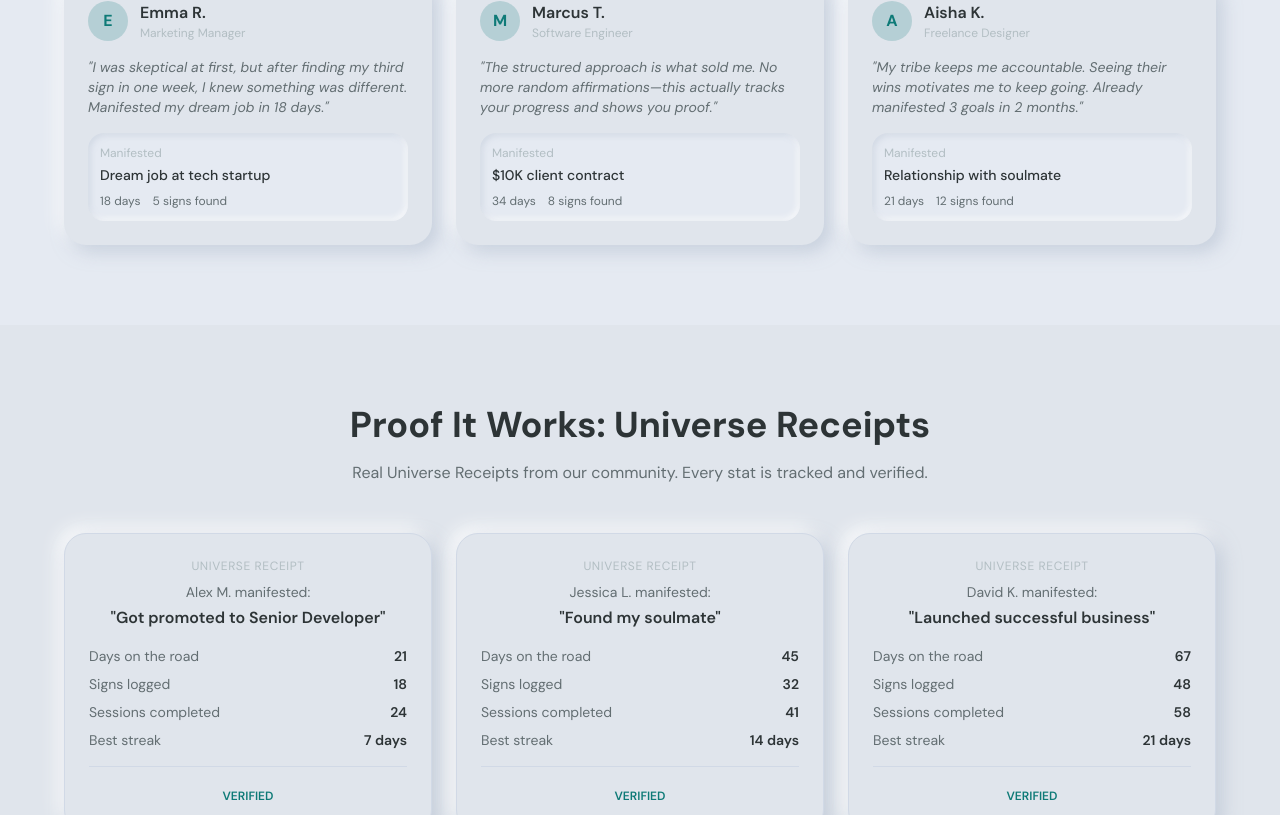
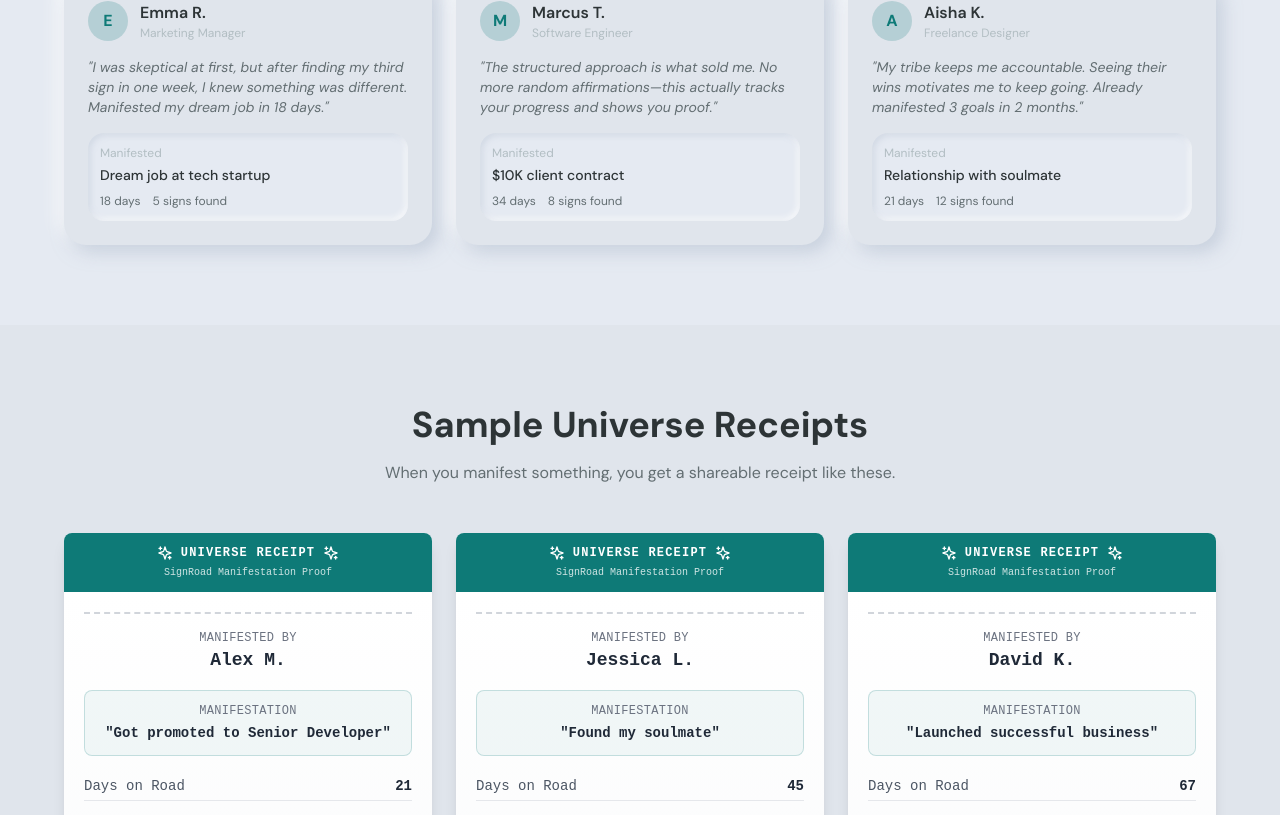
Before and after one commit to subhanisbhn07/SR, a React (Vite) app: page / in a window 1280 px wide. Shown: the part 3305-4120 px from the top of the page. Built offline with nearby package versions, Linux system fonts and the light colour scheme.

Commit message:
feat: update 'How It Works' to 'What You Can Do' and redesign sample receipts
Co-Authored-By: S S <subhanisbhn07@gmail.com>

```diff
--- a/src/pages/LandingPage.tsx
+++ b/src/pages/LandingPage.tsx
@@ -343,7 +343,7 @@ export const LandingPage: React.FC<LandingPageProps> = ({ onGetStarted }) => {
             viewport={{ once: true }}
             className="text-center mb-12"
           >
-            <h2 className="text-3xl md:text-4xl font-bold text-neumo-text mb-4">How It Works</h2>
+            <h2 className="text-3xl md:text-4xl font-bold text-neumo-text mb-4">What You Can Do on SignRoad</h2>
           </motion.div>
 
           <div className="space-y-6">
@@ -502,7 +502,7 @@ export const LandingPage: React.FC<LandingPageProps> = ({ onGetStarted }) => {
         </div>
       </section>
 
-      {/* Universe Receipts Section */}
+      {/* Sample Receipts Section */}
       <section className="py-20 px-4">
         <div className="max-w-6xl mx-auto">
           <motion.div
@@ -512,10 +512,10 @@ export const LandingPage: React.FC<LandingPageProps> = ({ onGetStarted }) => {
             className="text-center mb-12"
           >
             <h2 className="text-3xl md:text-4xl font-bold text-neumo-text mb-4">
-              Proof It Works: Universe Receipts
+              Sample Universe Receipts
             </h2>
             <p className="text-neumo-text-secondary">
-              Real Universe Receipts from our community. Every stat is tracked and verified.
+              When you manifest something, you get a shareable receipt like these.
             </p>
           </motion.div>
 
@@ -527,33 +527,75 @@ export const LandingPage: React.FC<LandingPageProps> = ({ onGetStarted }) => {
                 whileInView={{ opacity: 1, y: 0 }}
                 viewport={{ once: true }}
                 transition={{ duration: 0.5, delay: index * 0.1 }}
-                className="bg-neumo-bg rounded-neumo-lg p-6 shadow-neumo border border-neumo-border"
+                className="relative"
               >
-                <div className="text-center mb-4">
-                  <p className="text-xs text-neumo-text-muted uppercase tracking-wider mb-2">Universe Receipt</p>
-                  <p className="text-sm text-neumo-text-secondary">{receipt.name} manifested:</p>
-                  <p className="font-semibold text-neumo-text mt-1">"{receipt.manifested}"</p>
-                </div>
-                <div className="space-y-2 text-sm">
-                  <div className="flex justify-between">
-                    <span className="text-neumo-text-secondary">Days on the road</span>
-                    <span className="font-semibold text-neumo-text">{receipt.days}</span>
+                {/* Receipt Paper Style */}
+                <div className="bg-white rounded-lg shadow-lg overflow-hidden" style={{ fontFamily: 'monospace' }}>
+                  {/* Receipt Header */}
+                  <div className="bg-neumo-accent text-white py-3 px-4 text-center">
+                    <div className="flex items-center justify-center gap-2 mb-1">
+                      <Sparkles className="w-4 h-4" />
+                      <span className="text-xs font-bold tracking-widest uppercase">Universe Receipt</span>
+                      <Sparkles className="w-4 h-4" />
+                    </div>
+                    <p className="text-[10px] opacity-80">SignRoad Manifestation Proof</p>
                   </div>
-                  <div className="flex justify-between">
-                    <span className="text-neumo-text-secondary">Signs logged</span>
-                    <span className="font-semibold text-neumo-text">{receipt.signs}</span>
+
+                  {/* Receipt Body */}
+                  <div className="p-5 bg-gradient-to-b from-white to-gray-50">
+                    {/* Dotted line */}
+                    <div className="border-b-2 border-dashed border-gray-300 mb-4"></div>
+
+                    {/* User & Manifestation */}
+                    <div className="text-center mb-4">
+                      <p className="text-xs text-gray-500 uppercase tracking-wide">Manifested By</p>
+                      <p className="font-bold text-gray-800 text-lg">{receipt.name}</p>
+                    </div>
+
+                    <div className="bg-neumo-accent/5 rounded-lg p-3 mb-4 border border-neumo-accent/20">
+                      <p className="text-xs text-gray-500 uppercase tracking-wide text-center mb-1">Manifestation</p>
+                      <p className="font-semibold text-gray-800 text-center text-sm">"{receipt.manifested}"</p>
+                    </div>
+
+                    {/* Stats */}
+                    <div className="space-y-2 text-sm mb-4">
+                      <div className="flex justify-between items-center py-1 border-b border-gray-200">
+                        <span className="text-gray-600">Days on Road</span>
+                        <span className="font-bold text-gray-800">{receipt.days}</span>
+                      </div>
+                      <div className="flex justify-between items-center py-1 border-b border-gray-200">
+                        <span className="text-gray-600">Signs Found</span>
+                        <span className="font-bold text-gray-800">{receipt.signs}</span>
+                      </div>
+                      <div className="flex justify-between items-center py-1 border-b border-gray-200">
+                        <span className="text-gray-600">Sessions Done</span>
+                        <span className="font-bold text-gray-800">{receipt.sessions}</span>
+                      </div>
+                      <div className="flex justify-between items-center py-1">
+                        <span className="text-gray-600">Best Streak</span>
+                        <span className="font-bold text-gray-800">{receipt.streak}</span>
+                      </div>
+                    </div>
+
+                    {/* Dotted line */}
+                    <div className="border-b-2 border-dashed border-gray-300 mb-4"></div>
+
+                    {/* Verification */}
+                    <div className="text-center">
+                      <div className="inline-flex items-center gap-1 px-3 py-1 bg-green-100 text-green-700 rounded-full text-xs font-semibold">
+                        <Check className="w-3 h-3" />
+                        VERIFIED
+                      </div>
+                      <p className="text-[10px] text-gray-400 mt-2">Receipt #{String(index + 1).padStart(5, '0')}</p>
+                    </div>
                   </div>
-                  <div className="flex justify-between">
-                    <span className="text-neumo-text-secondary">Sessions completed</span>
-                    <span className="font-semibold text-neumo-text">{receipt.sessions}</span>
-                  </div>
-                  <div className="flex justify-between">
-                    <span className="text-neumo-text-secondary">Best streak</span>
-                    <span className="font-semibold text-neumo-text">{receipt.streak}</span>
-                  </div>
-                </div>
-                <div className="mt-4 pt-4 border-t border-neumo-border text-center">
-                  <span className="text-xs text-neumo-accent font-semibold uppercase">Verified</span>
+
+                  {/* Receipt Tear Edge */}
+                  <div className="h-4 bg-white" style={{
+                    backgroundImage: 'radial-gradient(circle at 8px 0, transparent 8px, white 8px)',
+                    backgroundSize: '16px 16px',
+                    backgroundPosition: '0 -8px'
+                  }}></div>
                 </div>
               </motion.div>
             ))}
@@ -820,7 +862,7 @@ export const LandingPage: React.FC<LandingPageProps> = ({ onGetStarted }) => {
             <div>
               <h4 className="font-semibold text-neumo-text mb-4">Product</h4>
               <ul className="space-y-2 text-sm text-neumo-text-secondary">
-                <li><a href="#" className="hover:text-neumo-text">How It Works</a></li>
+                <li><a href="#" className="hover:text-neumo-text">What You Can Do</a></li>
                 <li><a href="#signs" className="hover:text-neumo-text">Explore Signs</a></li>
                 <li><a href="#daily-message" className="hover:text-neumo-text">Daily Message</a></li>
               </ul>
```
